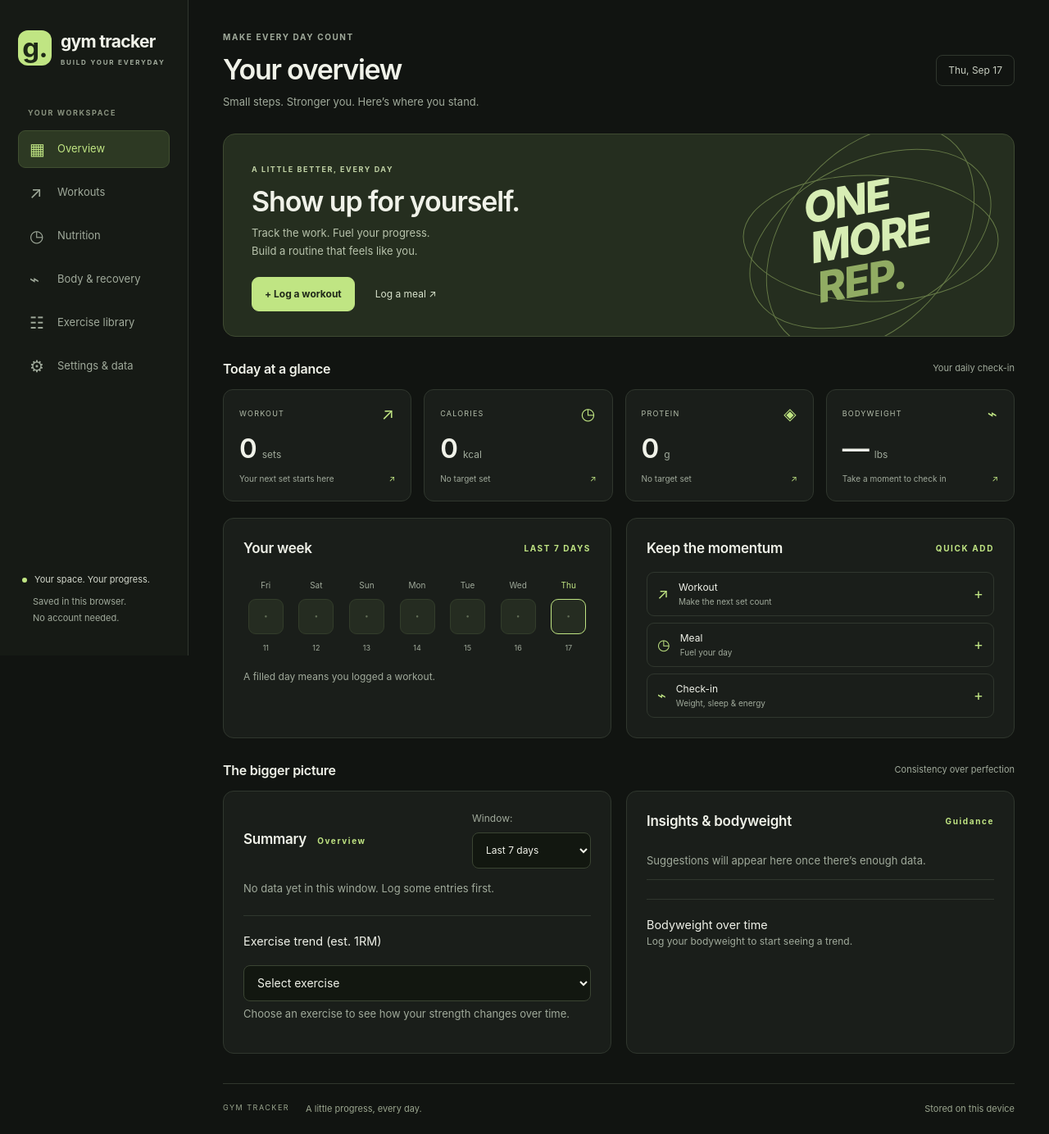
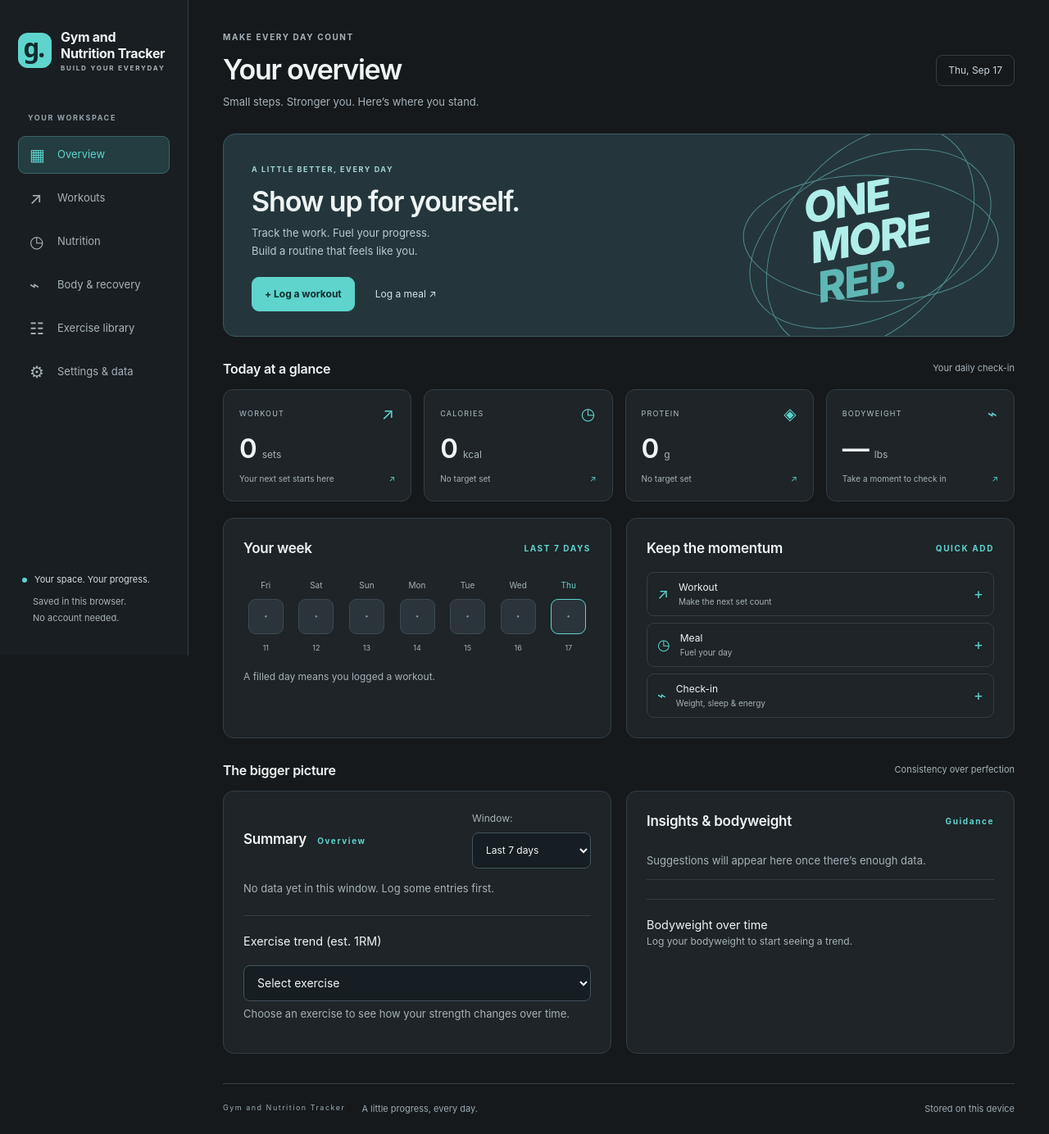
Before and after one commit to manpancho/gym_tracker, a website: page index.html in a window 1280 px wide. Shown: the whole page at 82% size. Drawn offline with nearby package versions, Linux system fonts and the light colour scheme.

Commit message:
Apply Gym and Nutrition Tracker branding with teal-gray theme and matching favicon

```diff
--- a/gym_tracker/app.js
+++ b/gym_tracker/app.js
@@ -642,7 +642,7 @@ function renderExerciseChart() {
       datasets: [{
         label: `Est. 1RM (${exerciseName})`,
         data: values,
-        borderColor: "#b6d96b", backgroundColor: "rgba(182,217,107,.08)", fill: true, pointRadius: 4, tension: 0.25
+        borderColor: "#5ed4cd", backgroundColor: "rgba(94,212,205,.08)", fill: true, pointRadius: 4, tension: 0.25
       }]
     },
     options: {
@@ -715,7 +715,7 @@ function renderWeightChart() {
       datasets: [{
         label: "Bodyweight",
         data: values,
-        borderColor: "#b6d96b", backgroundColor: "rgba(182,217,107,.08)", fill: true, pointRadius: 4, tension: 0.25
+        borderColor: "#5ed4cd", backgroundColor: "rgba(94,212,205,.08)", fill: true, pointRadius: 4, tension: 0.25
       }]
     },
     options: {
--- a/gym_tracker/data.js
+++ b/gym_tracker/data.js
@@ -9,7 +9,7 @@
     return value >= localDate(cutoff) && value <= localDate(now);
   }
   function normalize(input) {
-    if (!input || typeof input !== 'object' || !['workouts', 'meals', 'metrics'].every(key => Array.isArray(input[key]))) throw Error('Not a Gym Tracker backup.');
+    if (!input || typeof input !== 'object' || !['workouts', 'meals', 'metrics'].every(key => Array.isArray(input[key]))) throw Error('Not a Gym and Nutrition Tracker backup.');
     const data = JSON.parse(JSON.stringify(input));
     for (const key of ['exercises', 'mealPresets']) if (data[key] !== undefined && !Array.isArray(data[key])) throw Error('Invalid ' + key);
     const numeric = (item, keys, nullable = false) => keys.forEach(key => {
--- a/gym_tracker/experience.js
+++ b/gym_tracker/experience.js
@@ -113,7 +113,7 @@ window.addEventListener('DOMContentLoaded', () => {
     let contents;
     try { contents = storageBlocked ? localStorage.getItem(STORAGE_KEY) : JSON.stringify(state, null, 2); } catch { contents = JSON.stringify(state, null, 2); }
     const url = URL.createObjectURL(new Blob([contents || '{}'], { type: 'application/json' }));
-    const a = document.createElement('a'); a.href = url; a.download = 'gym-tracker-' + todayISO() + '.json'; a.click(); setTimeout(() => URL.revokeObjectURL(url), 1000); notify('Backup exported.');
+    const a = document.createElement('a'); a.href = url; a.download = 'gym-and-nutrition-tracker-' + todayISO() + '.json'; a.click(); setTimeout(() => URL.revokeObjectURL(url), 1000); notify('Backup exported.');
   });
   byId('importData').addEventListener('click', () => byId('importFile').click());
   byId('importFile').addEventListener('change', async e => {
--- a/gym_tracker/style_gym.css
+++ b/gym_tracker/style_gym.css
@@ -1,14 +1,14 @@
 /* Design tokens */
 :root{
   color-scheme:dark;
-  --bg:#111411;
-  --card:#1a1e1a;
-  --accent:#c0e583;
-  --accent-soft:#2d3923;
-  --text-main:#f0f2e9;
-  --text-muted:#a0aa9b;
+  --bg:#15191c;
+  --card:#1e2428;
+  --accent:#5ed4cd;
+  --accent-soft:#233d40;
+  --text-main:#eff4f5;
+  --text-muted:#a6b2b9;
   --danger:#ffb2a7;
-  --line:#30372e;
+  --line:#343e45;
   --font:Inter,"Segoe UI",Arial,sans-serif
 }
 *{
@@ -46,8 +46,8 @@ a{
   color:var(--accent)
 }
 button{
-  background:#252b23;
-  border:1px solid #414a3c;
+  background:#2a3238;
+  border:1px solid #46545e;
   color:var(--text-main);
   border-radius:9px;
   padding:10px 15px;
@@ -55,23 +55,23 @@ button{
   transition:background .15s,border-color .15s
 }
 button:hover{
-  background:#35412d;
-  border-color:#69795b
+  background:#33494d;
+  border-color:#64918f
 }
 button.primary{
   background:var(--accent);
   border-color:var(--accent);
-  color:#202919;
+  color:#102b2d;
   font-weight:650;
   justify-self:start
 }
 button.primary:hover{
-  background:#d0eea3
+  background:#8ae5df
 }
 button.secondary{
   background:transparent;
   color:var(--text-main);
-  border-color:#47553e
+  border-color:#4d626b
 }
 .muted,.hint,small{
   color:var(--text-muted)
@@ -130,7 +130,7 @@ h3{
   inset:0 auto 0 0;
   padding:35px 22px;
   border-right:1px solid var(--line);
-  background:#161a15;
+  background:#191e22;
   display:flex;
   flex-direction:column
 }
@@ -141,14 +141,19 @@ h3{
   color:var(--text-main);
   text-decoration:none;
   font-weight:650;
-  font-size:21px;
-  letter-spacing:-.7px
+  font-size:16px;
+  line-height:1.25;
+  letter-spacing:-.3px
+}
+.brand-name{
+  min-width:0;
 }
 .brand-mark{
+  flex-shrink:0;
   display:grid;
   place-items:center;
   background:var(--accent);
-  color:#1e2917;
+  color:#102b2d;
   border-radius:12px;
   width:41px;
   height:43px;
@@ -163,7 +168,7 @@ h3{
   margin-top:3px
 }
 .nav-caption{
-  color:#89927f;
+  color:#95a3ac;
   margin:49px 12px 15px;
   font-size:9px
 }
@@ -190,16 +195,16 @@ nav button span{
 nav button.active{
   background:var(--accent-soft);
   color:var(--accent);
-  border-color:#415031
+  border-color:#3c676b
 }
 nav button:hover{
-  background:#252d20
+  background:#29363d
 }
 .sidebar-note{
   margin-top:auto;
   padding:22px 5px 0;
   font-size:11px;
-  color:#d3d8cc
+  color:#d3dce1
 }
 .sidebar-note p{
   font-size:11px;
@@ -236,7 +241,7 @@ main{
   border:1px solid var(--line);
   padding:9px 14px;
   border-radius:8px;
-  color:#c6ccbf;
+  color:#c6d1d8;
   font-size:12px;
   white-space:nowrap
 }
@@ -252,7 +257,7 @@ footer{
   padding:22px 0 5px;
   font-size:9px;
   letter-spacing:1.5px;
-  color:#9aa58e;
+  color:#9cabb4;
   display:flex;
   gap:20px
 }
@@ -269,14 +274,14 @@ footer span:last-child{
   overflow:hidden;
   display:flex;
   justify-content:space-between;
-  border:1px solid #3f4b32;
+  border:1px solid #3c595e;
   border-radius:15px;
-  background:#252e1f;
+  background:#24363c;
   min-height:244px;
   padding:30px 34px
 }
 .welcome-panel .eyebrow{
-  color:#c0d2a5;
+  color:#a4d5d4;
   font-size:9px
 }
 .welcome-panel h2{
@@ -287,7 +292,7 @@ footer span:last-child{
 }
 .welcome-panel p{
   font-size:13px;
-  color:#b8c3ac;
+  color:#b9cbd0;
   line-height:1.7;
   margin-bottom:20px
 }
@@ -297,7 +302,7 @@ footer span:last-child{
 .hero-secondary{
   background:transparent;
   border-color:transparent;
-  color:#d8e2cc;
+  color:#d1e6e8;
   margin-left:9px
 }
 .hero-art{
@@ -317,17 +322,17 @@ footer span:last-child{
   font-weight:850;
   font-style:italic;
   transform:rotate(-10deg);
-  color:#d7edb4;
+  color:#b0eeea;
   z-index:1
 }
 .hero-art i{
-  color:#91ac63
+  color:#5eb7b4
 }
 .orbit{
   position:absolute;
   width:210px;
   height:310px;
-  border:1px solid #657946;
+  border:1px solid #4f8b8e;
   border-radius:50%;
   transform:rotate(39deg)
 }
@@ -374,7 +379,7 @@ footer span:last-child{
   align-items:center;
   font-size:9px;
   letter-spacing:1.2px;
-  color:#b4beab
+  color:#b1c1ca
 }
 .stat-label>span{
   font-size:20px;
@@ -453,20 +458,20 @@ footer span:last-child{
   flex:1
 }
 .activity-day div{
-  background:#252c21;
-  border:1px solid #333d2b;
+  background:#2a343a;
+  border:1px solid #3c4a53;
   border-radius:9px;
   display:grid;
   place-items:center;
   aspect-ratio:1;
   max-width:43px;
   margin:9px auto;
-  color:#637058;
+  color:#82969f;
   font-size:20px
 }
 .activity-day.done div{
   background:var(--accent);
-  color:#25341b;
+  color:#133235;
   border-color:var(--accent)
 }
 .activity-day.today div{
@@ -510,7 +515,7 @@ footer span:last-child{
 }
 .summary-item{
   padding:12px;
-  background:#20271c;
+  background:#283239;
   border-radius:8px
 }
 .summary-item .label{
@@ -538,7 +543,7 @@ footer span:last-child{
   padding:0;
   list-style:none;
   font-size:12px;
-  color:#c2cbb9
+  color:#c1ced5
 }
 .suggestions li{
   padding:12px 0;
@@ -562,11 +567,11 @@ label{
   flex:1;
   min-width:100px;
   font-size:12px;
-  color:#b8c2ae
+  color:#bccad2
 }
 input,select{
-  background:#121710;
-  border:1px solid #3b4533;
+  background:#161e23;
+  border:1px solid #43535e;
   color:var(--text-main);
   border-radius:8px;
   min-height:44px;
@@ -575,7 +580,7 @@ input,select{
   min-width:0
 }
 input::placeholder{
-  color:#78866d
+  color:#8b9ca6
 }
 input:focus,select:focus{
   border-color:var(--accent)
@@ -663,7 +668,7 @@ input:focus,select:focus{
   align-items:center!important;
   text-align:center;
   padding:35px!important;
-  border:1px dashed #455139!important;
+  border:1px dashed #4b646e!important;
   border-radius:10px;
   color:var(--text-muted)
 }
@@ -688,8 +693,8 @@ input:focus,select:focus{
   left:calc(50% + 100px);
   transform:translateX(-50%);
   z-index:30;
-  background:#d1ebad;
-  color:#1e2c14;
+  background:#a1e8e1;
+  color:#102e30;
   padding:13px 22px;
   box-shadow:0 6px 30px #0005;
   border-radius:10px;
@@ -748,7 +753,7 @@ input:focus,select:focus{
     border-bottom:1px solid var(--line)
   }
   .brand{
-    font-size:18px
+    font-size:16px
   }
   .brand-mark{
     width:33px;
--- a/index.html
+++ b/index.html
@@ -2,15 +2,17 @@
 <html lang="en">
 <head>
   <meta charset="utf-8" />
-  <title>Gym Tracker — Your daily progress</title>
+  <title>Gym and Nutrition Tracker — Your daily progress</title>
   <meta name="description" content="Your personal space for training, nutrition, and daily progress. A private, browser-based fitness tracker." />
   <meta name="viewport" content="width=device-width, initial-scale=1" />
+<link rel="icon" type="image/svg+xml" href="gym_tracker/favicon.svg" />
+<meta name="theme-color" content="#15191c" />
 <link rel="stylesheet" href="gym_tracker/style_gym.css" />
 </head>
 <body>
   <a class="skip-link" href="#mainContent">Skip to content</a>
   <aside class="sidebar">
-    <a class="brand" href="#dashboardSection"><span class="brand-mark">g.</span><span>gym tracker<span class="brand-caption">BUILD YOUR EVERYDAY</span></span></a>
+    <a class="brand" href="#dashboardSection"><img class="brand-mark" src="gym_tracker/favicon.svg" alt="" width="41" height="43" /><span class="brand-name">Gym and Nutrition Tracker<span class="brand-caption">BUILD YOUR EVERYDAY</span></span></a>
     <p class="nav-caption">YOUR WORKSPACE</p>
     <nav aria-label="Main navigation">
       <button class="active" data-section="dashboardSection"><span aria-hidden="true">▦</span> Overview</button>
@@ -306,8 +308,8 @@
         </div>
       </div>
     </section>
-    <section id="settingsSection" class="view"><div class="grid two"><div class="card"><h2>Daily targets <span class="label">PERSONALIZE</span></h2><p class="muted">Set your own calorie and protein targets. Leave blank to track without a target.</p><form id="goalsForm"><label>Calories (kcal)<input name="calories" type="number" min="1" step="1" /></label><label>Protein (g)<input name="protein" type="number" min="1" step="1" /></label><button class="primary">Save targets</button></form></div><div class="card"><h2>Your data, in your hands</h2><p class="muted">Entries stay in this browser on this device. Export a backup before clearing browser data or moving to another device.</p><div class="meal-actions"><button id="exportData" class="primary">Export backup ↓</button><button id="importData">Import backup ↑</button><input id="importFile" type="file" accept=".json,application/json" hidden /></div><p class="hint">Import replaces your current tracker after confirmation. Only import a Gym Tracker JSON backup.</p></div></div></section>
-    <footer>GYM TRACKER <span>A little progress, every day.</span><span>Stored on this device</span></footer>
+    <section id="settingsSection" class="view"><div class="grid two"><div class="card"><h2>Daily targets <span class="label">PERSONALIZE</span></h2><p class="muted">Set your own calorie and protein targets. Leave blank to track without a target.</p><form id="goalsForm"><label>Calories (kcal)<input name="calories" type="number" min="1" step="1" /></label><label>Protein (g)<input name="protein" type="number" min="1" step="1" /></label><button class="primary">Save targets</button></form></div><div class="card"><h2>Your data, in your hands</h2><p class="muted">Entries stay in this browser on this device. Export a backup before clearing browser data or moving to another device.</p><div class="meal-actions"><button id="exportData" class="primary">Export backup ↓</button><button id="importData">Import backup ↑</button><input id="importFile" type="file" accept=".json,application/json" hidden /></div><p class="hint">Import replaces your current tracker after confirmation. Only import a Gym and Nutrition Tracker JSON backup.</p></div></div></section>
+    <footer>Gym and Nutrition Tracker <span>A little progress, every day.</span><span>Stored on this device</span></footer>
   </main>
 
   <!-- Chart.js for graphs -->
--- a/tools/browser-check.cjs
+++ b/tools/browser-check.cjs
@@ -12,6 +12,8 @@ const path = require('node:path');
   const nav = id => page.locator(`nav [data-section="${id}"]`).click();
   const fill = async (form, fields) => { for (const [name, value] of Object.entries(fields)) await page.locator(`#${form} [name="${name}"]`).fill(String(value)); };
   await page.goto('http://127.0.0.1:4173');
+  assert.equal(await page.locator('.brand-mark').evaluate(img => img.complete && img.naturalWidth > 0), true, 'Brand logo must load');
+  assert.equal(await page.title(), 'Gym and Nutrition Tracker — Your daily progress');
   assert.equal(await page.locator('#dashboardSection').isVisible(), true);
   await page.screenshot({ path: path.join(__dirname, '../desktop-preview.png'), fullPage: true });
   await nav('workoutSection');
@@ -69,7 +71,7 @@ const path = require('node:path');
   assert.equal((await saved()).goals.protein, 140);
   const downloadPromise = page.waitForEvent('download'); await page.click('#exportData');
   const download = await downloadPromise;
-  assert.match(download.suggestedFilename(), /^gym-tracker-/);
+  assert.match(download.suggestedFilename(), /^gym-and-nutrition-tracker-/);
   const before = await saved();
   await page.setInputFiles('#importFile', { name: 'invalid.json', mimeType: 'application/json', buffer: Buffer.from('{"workouts":"bad"}') });
   await page.waitForFunction(() => document.getElementById('toast').textContent.startsWith('Import failed'));
--- a/tools/serve.cjs
+++ b/tools/serve.cjs
@@ -8,7 +8,7 @@ http.createServer((req, res) => {
   if (!file.startsWith(root + path.sep)) { res.writeHead(403).end(); return; }
   fs.readFile(file, (err, content) => {
     if (err) { res.writeHead(404).end('Not found'); return; }
-    res.setHeader('Content-Type', ({ '.html': 'text/html', '.css': 'text/css', '.js': 'text/javascript' })[path.extname(file)] || 'application/octet-stream');
+    res.setHeader('Content-Type', ({ '.html': 'text/html', '.css': 'text/css', '.js': 'text/javascript', '.svg': 'image/svg+xml' })[path.extname(file)] || 'application/octet-stream');
     res.end(content);
   });
-}).listen(4173, '127.0.0.1', () => console.log('Gym Tracker: http://127.0.0.1:4173'));
+}).listen(4173, '127.0.0.1', () => console.log('Gym and Nutrition Tracker: http://127.0.0.1:4173'));
```
Also changed, not shown: README.md, gym_tracker/favicon.svg (added).
